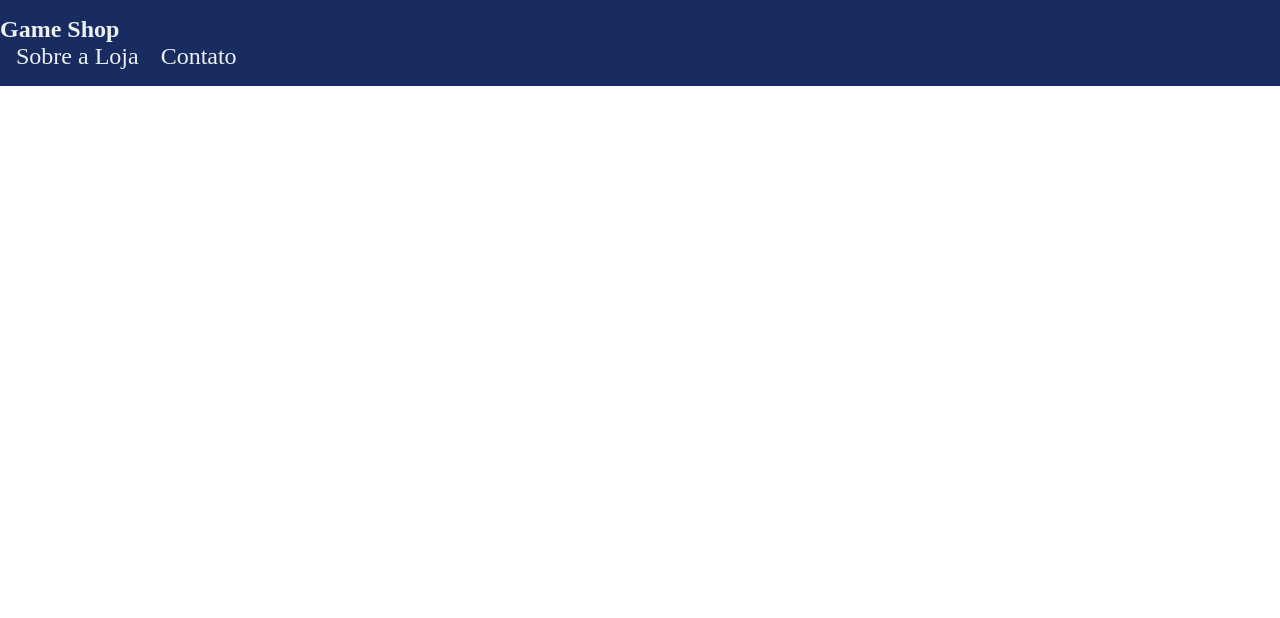
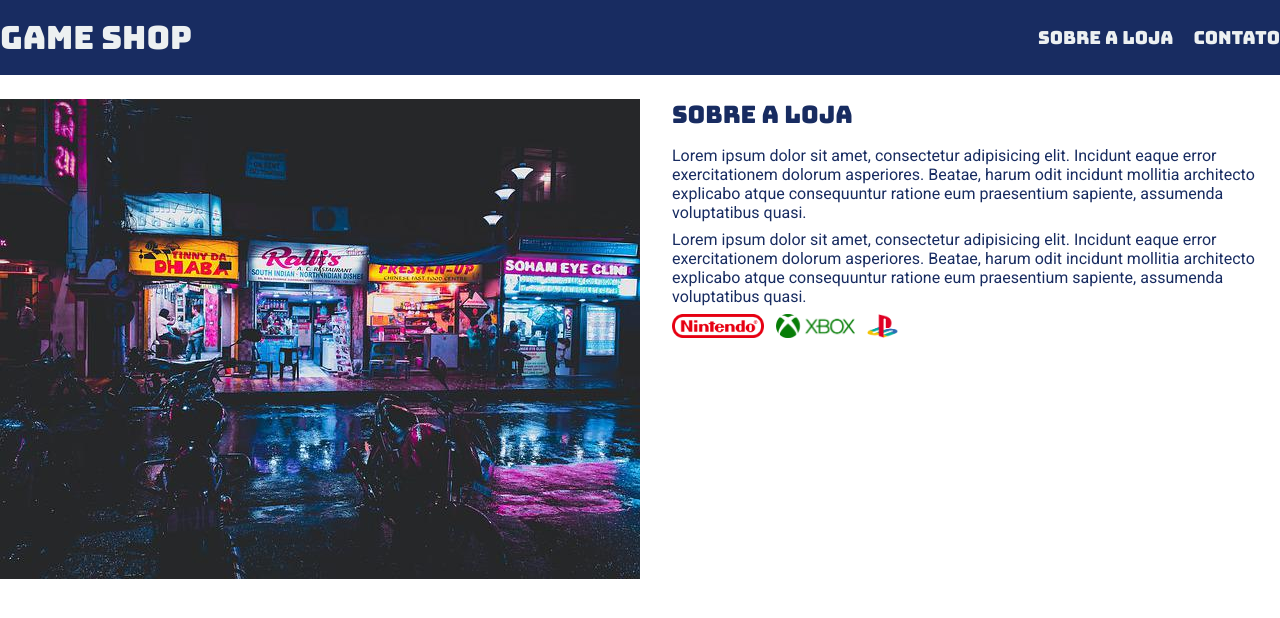
Before and after one commit to cursomaik/primeiro-projeto, a plain HTML site: page INDEX.HTML in a window 1280 px wide. Drawn offline with Linux system fonts and the light colour scheme.

Commit message:
primeiro comit

```diff
--- a/INDEX.HTML
+++ b/INDEX.HTML
@@ -5,12 +5,16 @@
     <meta name="viewport" content="width=device-width, initial-scale=1.0">
     <link rel="stylesheet" href="main.css">
     <title>Game Shop</title>
+
+    <link rel="preconnect" href="https://fonts.googleapis.com">
+    <link rel="preconnect" href="https://fonts.gstatic.com" crossorigin>
+    <link href="https://fonts.googleapis.com/css2?family=Bungee&family=Roboto&display=swap" rel="stylesheet">
 </head>
 <body>
     <header>
         <div class="container">
+            <h1>Game Shop</h1>
             <nav>
-                <h1>Game Shop</h1>
                 <ul>
                     <li>
                         <a href="#">Sobre a Loja</a>
@@ -23,5 +27,27 @@
         </div>
     </header>
 
+    <section>
+        <div class="container">
+            <img class="store-front" src="./images/loja.jpg" alt="fachada da loja"/>
+            <div>
+                <h2>
+                    Sobre a Loja
+                </h2>
+                <p>
+                    Lorem ipsum dolor sit amet, consectetur adipisicing elit. Incidunt eaque error exercitationem dolorum asperiores. Beatae, harum odit incidunt mollitia architecto explicabo atque consequuntur ratione eum praesentium sapiente, assumenda voluptatibus quasi.
+                </p>
+                <p>
+                    Lorem ipsum dolor sit amet, consectetur adipisicing elit. Incidunt eaque error exercitationem dolorum asperiores. Beatae, harum odit incidunt mollitia architecto explicabo atque consequuntur ratione eum praesentium sapiente, assumenda voluptatibus quasi.
+                </p>
+                <ul class="lista">
+                    <li><img src="./images/nintendo.png" alt="nintendo"/></li>
+                    <li><img src="./images/xbox.png" alt="xbox"/></li>
+                    <li><img src="./images/playstation.png" alt="playstation"/></li>
+                </ul>
+            </div>
+        </div>
+    </section>
+
 </body>
 </html>
--- a/main.css
+++ b/main.css
@@ -2,6 +2,19 @@
     margin: 0;
     padding: 0;
     box-sizing: border-box;
+}
+
+body{
+    font-family: 'Roboto', sans-serif;
+}
+
+header h1, section h2 {
+    font-weight: normal;
+}
+
+header, section h2{
+    font-family: 'Bungee', sans-serif;
+
 }
 
 header{
@@ -13,7 +26,7 @@ header{
 header nav li{
     display: inline;
     margin-left: 16px;
-    font-size: 24px;
+    font-size: 18px;
 }
 
 header nav li a{
@@ -27,8 +40,39 @@ header nav li a{
     margin: 0 auto;
 }
 
-header .container {
+header .container, section .container{
     display: flex;
     align-items: center;
     justify-content: space-between;
 }
+
+.lista img {
+    height: 24px;
+}
+
+.lista li {
+    display: inline;
+    margin-right: 8px;
+}
+
+section .container {
+    align-items: flex-start;
+}
+
+section{
+    padding: 24px 0;
+    color: #182c61;
+
+}
+
+section h2 {
+    margin-bottom: 16px;
+}
+
+section P {
+    margin-bottom: 8px;
+}
+
+.store-front{
+    margin-right: 32px;
+}
```
